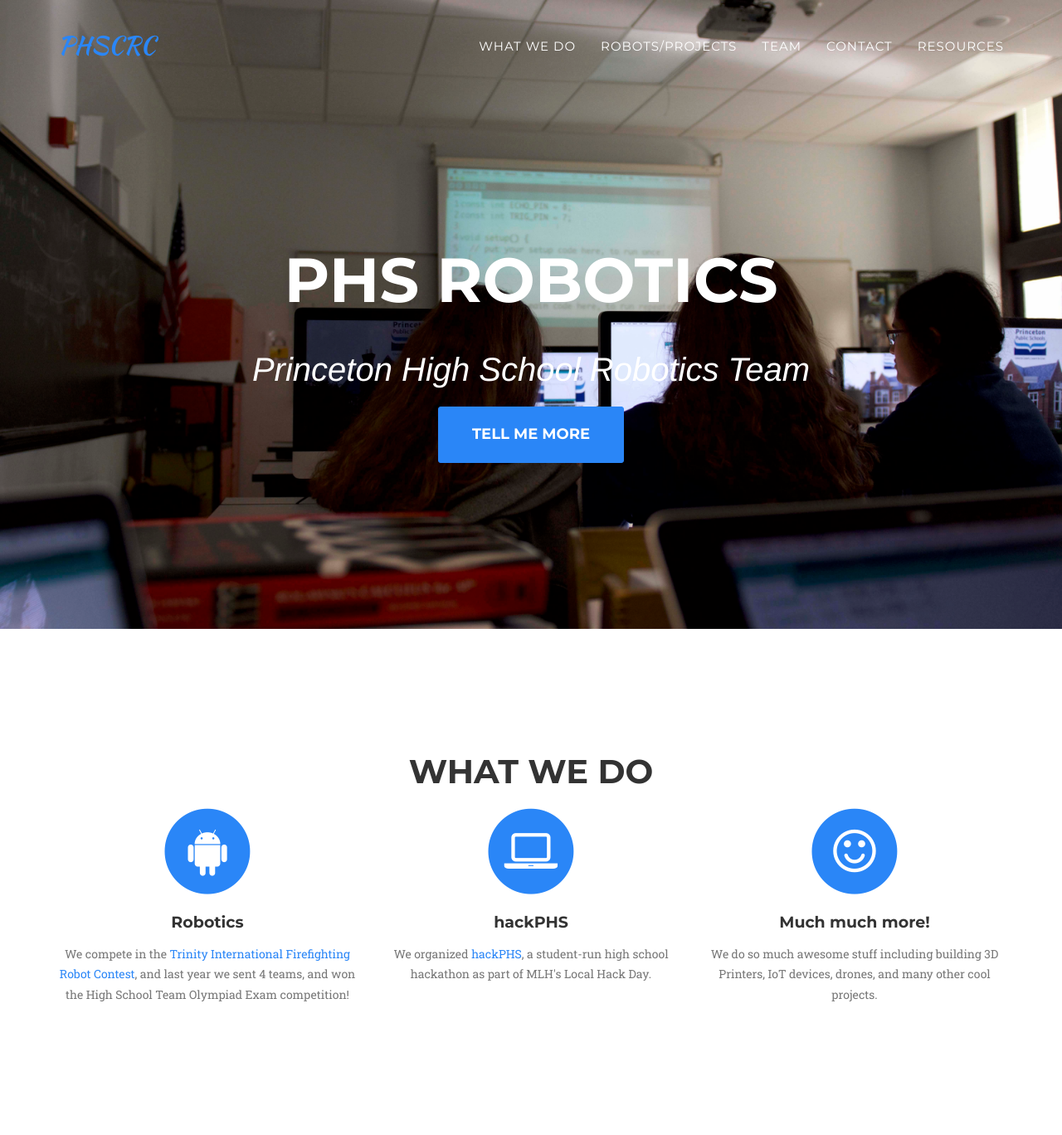
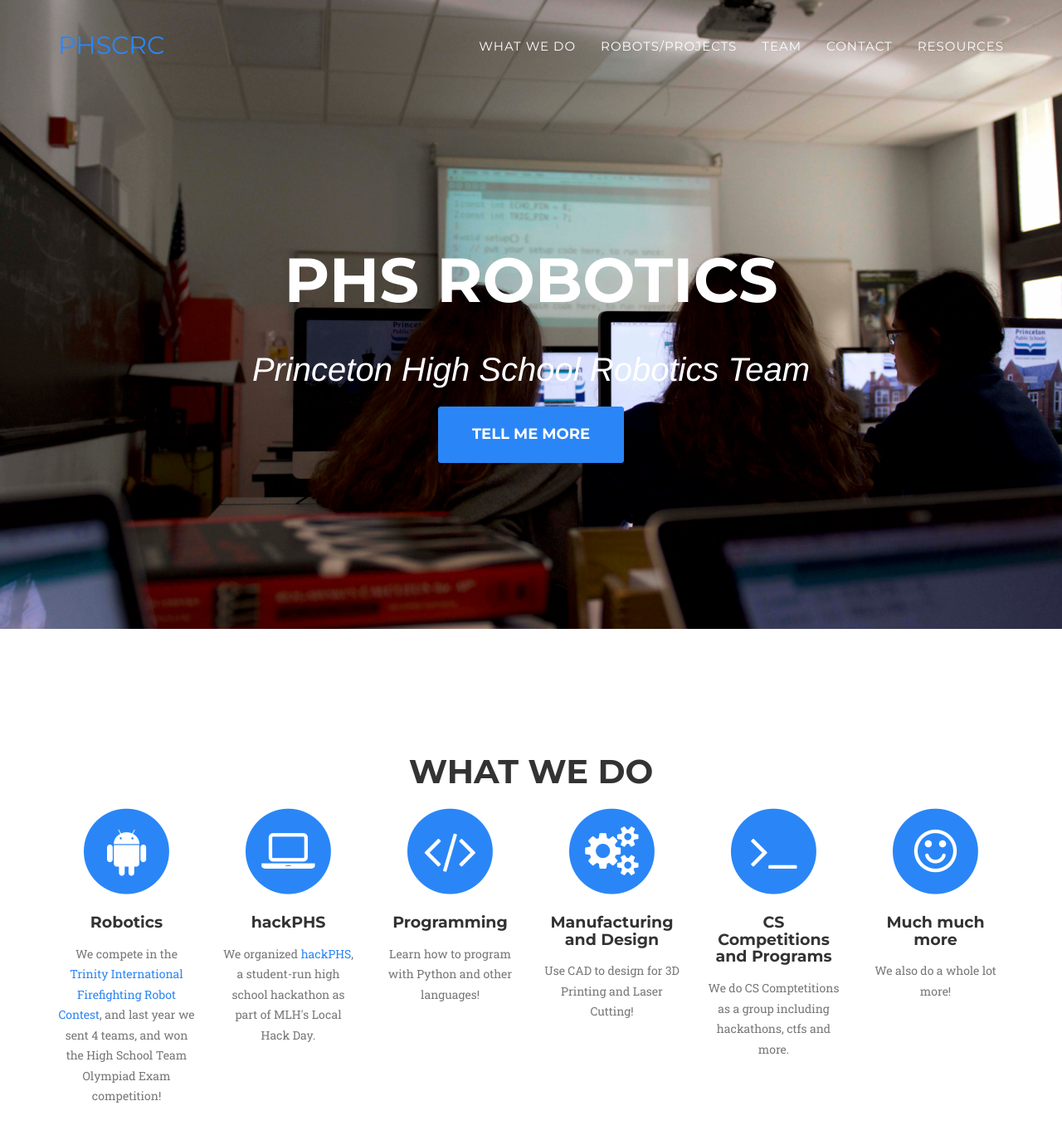
Before and after one commit to PHSCRC/phscrc, a Jekyll site: the page built from index.html, in a window 1280 px wide and 1400 px high. Shown: the top 1368 px of the window at 83% size. Built offline with Jekyll 4.4.1, drawn with Linux system fonts in a browser that asks for light colours; some web fonts are replaced; some of the changed text lies outside the part shown.

Commit message:
updates for 2018

```diff
--- a/_config.yml
+++ b/_config.yml
@@ -20,9 +20,9 @@ people:
     - title: link
       url: "http://lincolnroth.com"
 
-- name: Lachlan McCarty
-  pic: 2
-  position: President
+- name: Charlie Luo
+  pic: 3
+  position: Vice-President
   social:
     - title: github
       url: #
@@ -31,7 +31,7 @@ people:
     - title: link
       url: #
 
-- name: Coming soon!
+- name: Joann Shi
   pic: 3
   position: Financial Manager
   social:
@@ -41,9 +41,9 @@ people:
       url: #
     - title: link
       url: #
-- name: Coming soon!
+- name: Aditya Prasad
   pic: 3
-  position: Technical Manager
+  position: Logistics Manager
   social:
     - title: github
       url: #
--- a/_includes/css/agency.css
+++ b/_includes/css/agency.css
@@ -176,7 +176,7 @@ fieldset[disabled] .btn-xl.active {
 }
 
 .navbar-default .navbar-brand {
-    font-family: "Kaushan Script","Helvetica Neue",Helvetica,Arial,cursive;
+    font-family: "Montserrat","Helvetica Neue",Helvetica,Arial,cursive;
     color: #{{ site.data.template.color.primary }};
 }
 
--- a/_includes/services.html
+++ b/_includes/services.html
@@ -8,7 +8,7 @@
                 </div>
             </div>
             <div class="row text-center">
-                <div class="col-md-4">
+                <div class="col-md-2">
                     <span class="fa-stack fa-4x">
                         <i class="fa fa-circle fa-stack-2x text-primary"></i>
                         <i class="fa fa-android fa-stack-1x fa-inverse"></i>
@@ -16,7 +16,7 @@
                     <h4 class="service-heading">Robotics</h4>
                     <p class="text-muted">We compete in the <a href = "http://www.trinityrobotcontest.org/">Trinity International Firefighting Robot Contest</a>, and last year we sent 4 teams, and won the High School Team Olympiad Exam competition!</p>
                 </div>
-                <div class="col-md-4">
+                <div class="col-md-2">
                     <span class="fa-stack fa-4x">
                         <i class="fa fa-circle fa-stack-2x text-primary"></i>
                         <i class="fa fa-laptop fa-stack-1x fa-inverse"></i>
@@ -24,13 +24,37 @@
                     <h4 class="service-heading">hackPHS</h4>
                     <p class="text-muted">We organized <a href="http://hackphs.tech">hackPHS</a>, a student-run high school hackathon as part of MLH's Local Hack Day.</p>
                 </div>
-                <div class="col-md-4">
+                <div class="col-md-2">
+                    <span class="fa-stack fa-4x">
+                        <i class="fa fa-circle fa-stack-2x text-primary"></i>
+                        <i class="fa fa-code fa-stack-1x fa-inverse"></i>
+                    </span>
+                    <h4 class="service-heading">Programming</h4>
+                    <p class="text-muted">Learn how to program with Python and other languages!</p>
+                </div>
+                <div class="col-md-2">
+                    <span class="fa-stack fa-4x">
+                        <i class="fa fa-circle fa-stack-2x text-primary"></i>
+                        <i class="fa fa-gears fa-stack-1x fa-inverse"></i>
+                    </span>
+                    <h4 class="service-heading">Manufacturing and Design</h4>
+                    <p class="text-muted">Use CAD to design for 3D Printing and Laser Cutting!</p>
+                </div>
+                <div class="col-md-2">
+                    <span class="fa-stack fa-4x">
+                        <i class="fa fa-circle fa-stack-2x text-primary"></i>
+                        <i class="fa fa-terminal fa-stack-1x fa-inverse"></i>
+                    </span>
+                    <h4 class="service-heading">CS Competitions and Programs</h4>
+                    <p class="text-muted">We do CS Comptetitions as a group including hackathons, ctfs and more.</p>
+                </div>
+                <div class="col-md-2">
                     <span class="fa-stack fa-4x">
                         <i class="fa fa-circle fa-stack-2x text-primary"></i>
                         <i class="fa fa-smile-o fa-stack-1x fa-inverse"></i>
                     </span>
-                    <h4 class="service-heading">Much much more!</h4>
-                    <p class="text-muted">We do so much awesome stuff including building 3D Printers, IoT devices, drones, and many other cool projects.</p>
+                    <h4 class="service-heading">Much much more</h4>
+                    <p class="text-muted">We also do a whole lot more!</p>
                 </div>
             </div>
         </div>
```
Also changed, not shown: img/portfolio/Screen Shot 2018-06-06 at 3.33.42 PM.jpg (added).
